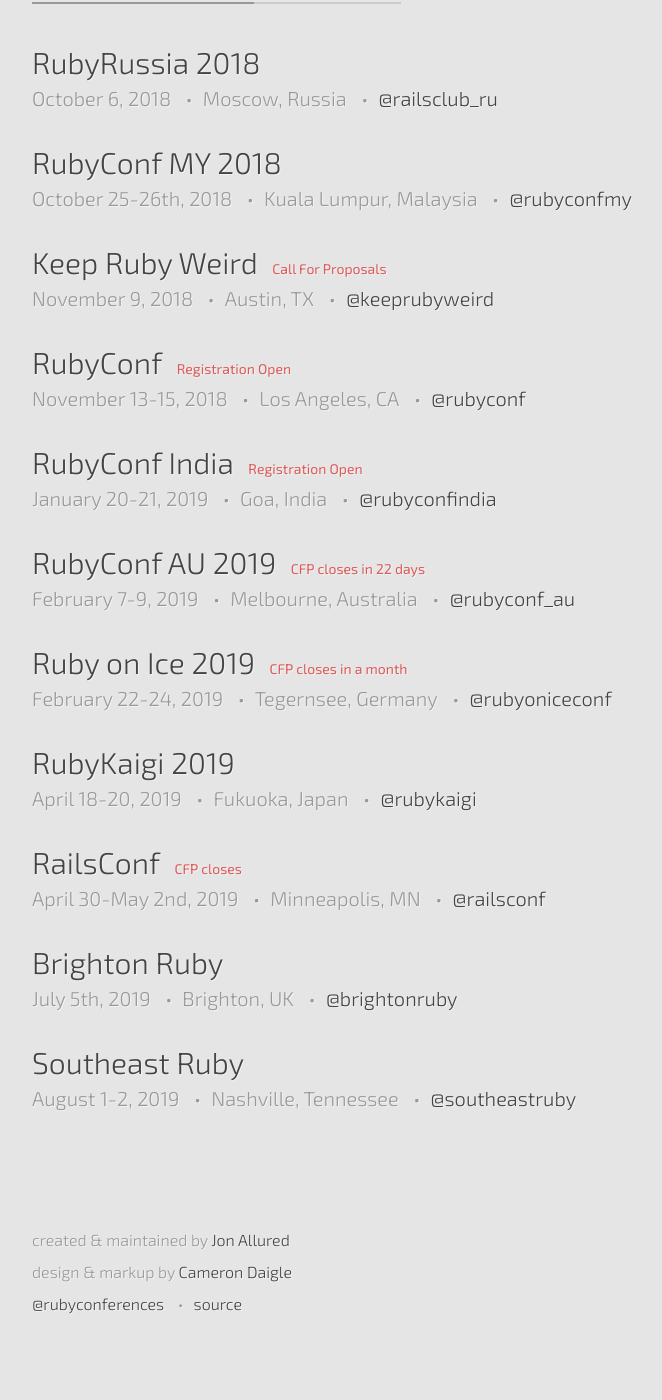
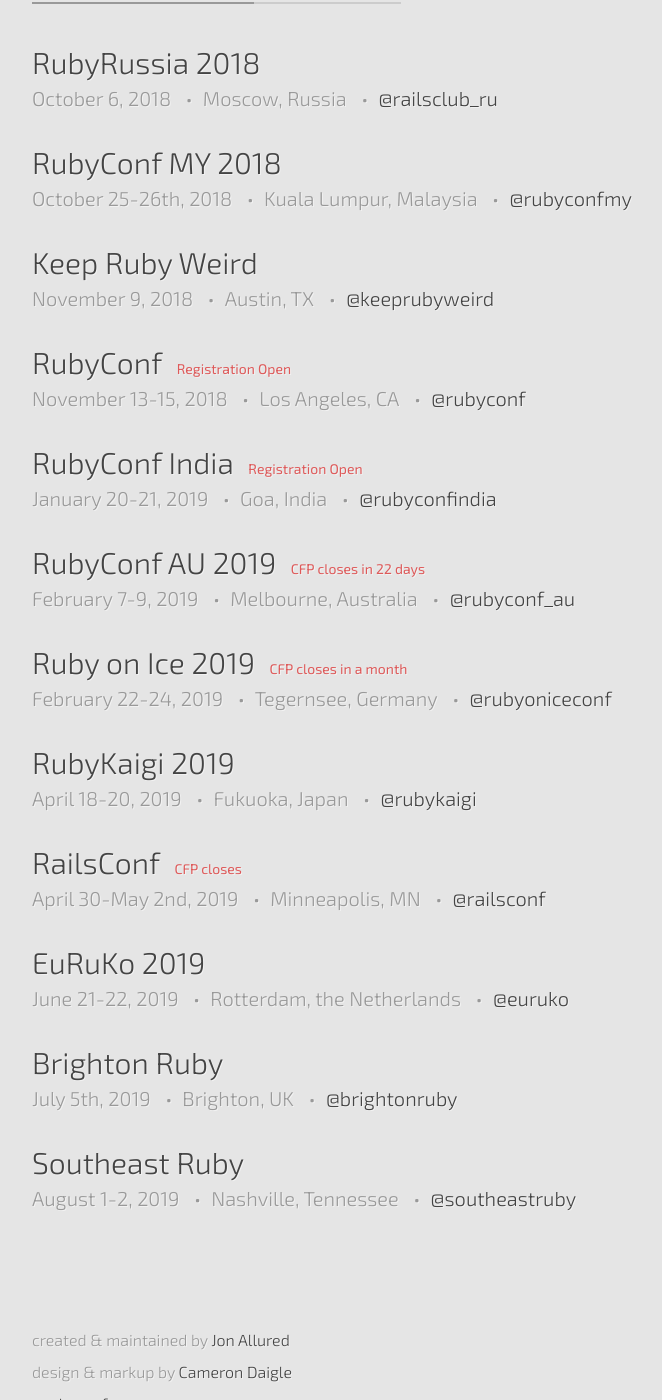
Before and after one commit to ruby-conferences/ruby-conferences.github.io, a Jekyll site: the page built from index.html, in a window 1280 px wide and 1400 px high, scrolled down 518 px. Shown: the whole window, without its empty margins (208-870 px from the left). Built offline with Jekyll 4.4.1, drawn with Linux system fonts in a browser that asks for light colours.

Commit message:
add EuRuKo 2019, update KRW CFP

```diff
--- a/_data/upcoming.yml
+++ b/_data/upcoming.yml
@@ -19,7 +19,6 @@
   dates: "November 9, 2018"
   url: https://2018.keeprubyweird.com
   twitter: keeprubyweird
-  cfp_phrase: Call For Proposals
 
 - name: RubyConf
   location: Los Angeles, CA
@@ -64,6 +63,11 @@
   twitter: railsconf
   cfp_phrase: CFP closes
 
+- name: EuRuKo 2019
+  location: Rotterdam, the Netherlands
+  dates: "June 21-22, 2019"
+  twitter: euruko
+
 - name: Brighton Ruby
   location: Brighton, UK
   dates: "July 5th, 2019"
```
